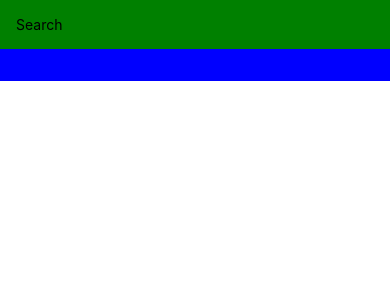
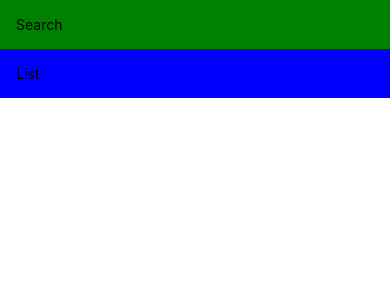
Before and after one commit to Pav85/meals-to-go, a React Native app: screen / in a window 390 px wide. Shown: the top 300 px of the page. Built offline with nearby package versions, Linux system fonts and the light colour scheme.

Commit message:
Update App.js

```diff
--- a/App.js
+++ b/App.js
@@ -9,7 +9,9 @@ export default function App() {
         <View style={{ padding: 16, backgroundColor: "green" }}>
           <Text>Search</Text>
         </View>
-        <View style={{ flex: 1, padding: 16, backgroundColor: "blue" }}></View>
+        <View style={{ flex: 1, padding: 16, backgroundColor: "blue" }}>
+          <Text>List</Text>
+        </View>
       </SafeAreaView>
     </View>
   );
```
